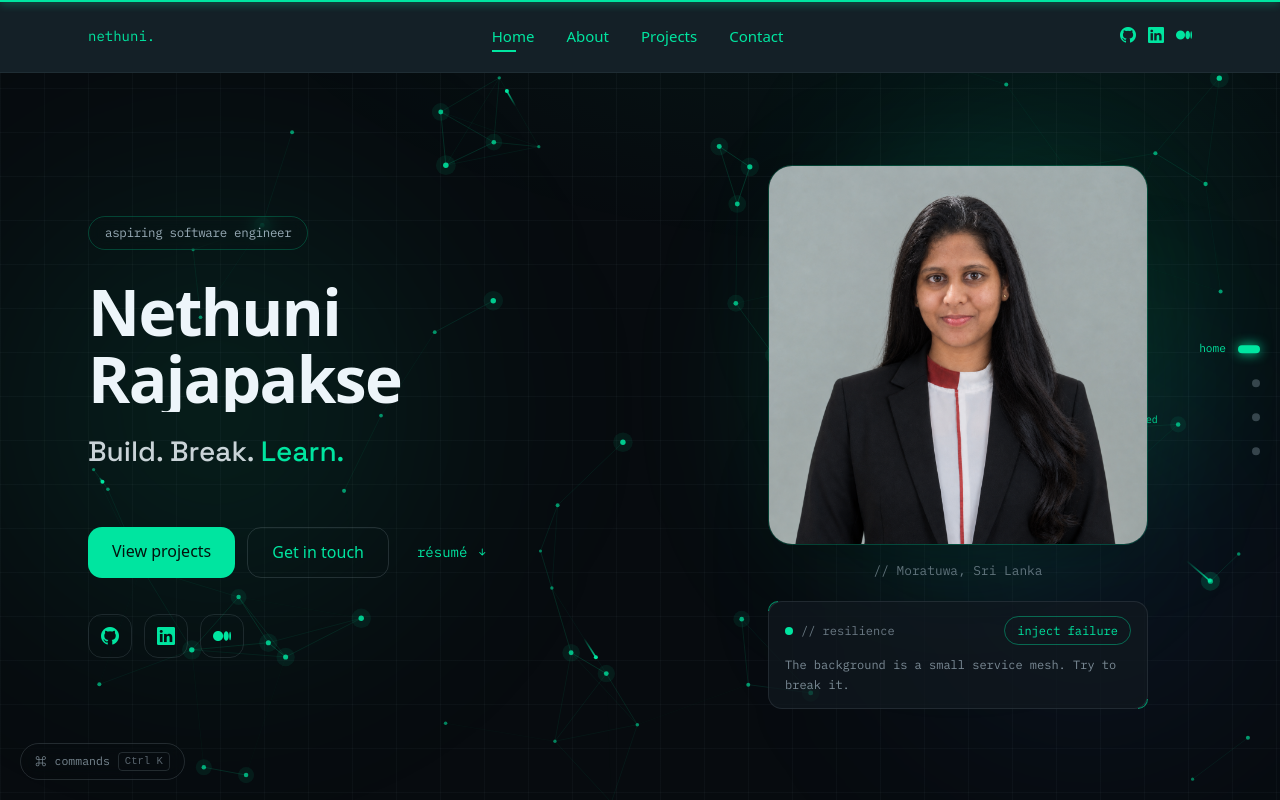
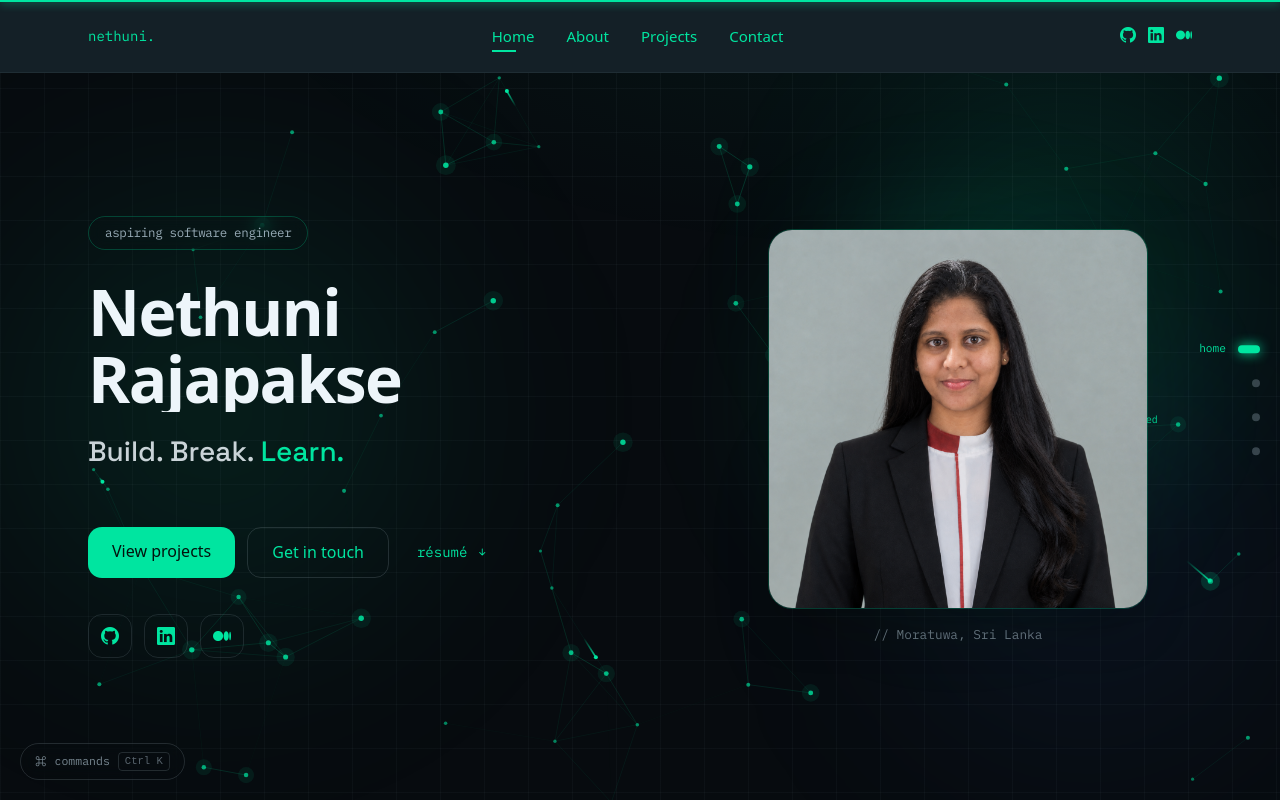
Before and after one commit to nethunirajapakse/nethuni-rajapakse-portfolio, a Next.js app: page / in a window 1280 px wide. Shown: the top 800 px of the page. Built offline with nearby package versions, Linux system fonts and the light colour scheme.

Commit message:
removed the visible inject failure

```diff
--- a/app/components/Hero.tsx
+++ b/app/components/Hero.tsx
@@ -189,7 +189,7 @@ export default function Hero() {
             <figcaption className="mt-4 text-center font-mono text-[0.8rem] text-body/60">
               {"// Moratuwa, Sri Lanka"}
             </figcaption>
-            <ResilienceDemo />
+            {/* <ResilienceDemo /> */}
           </figure>
         </div>
       </div>
```
